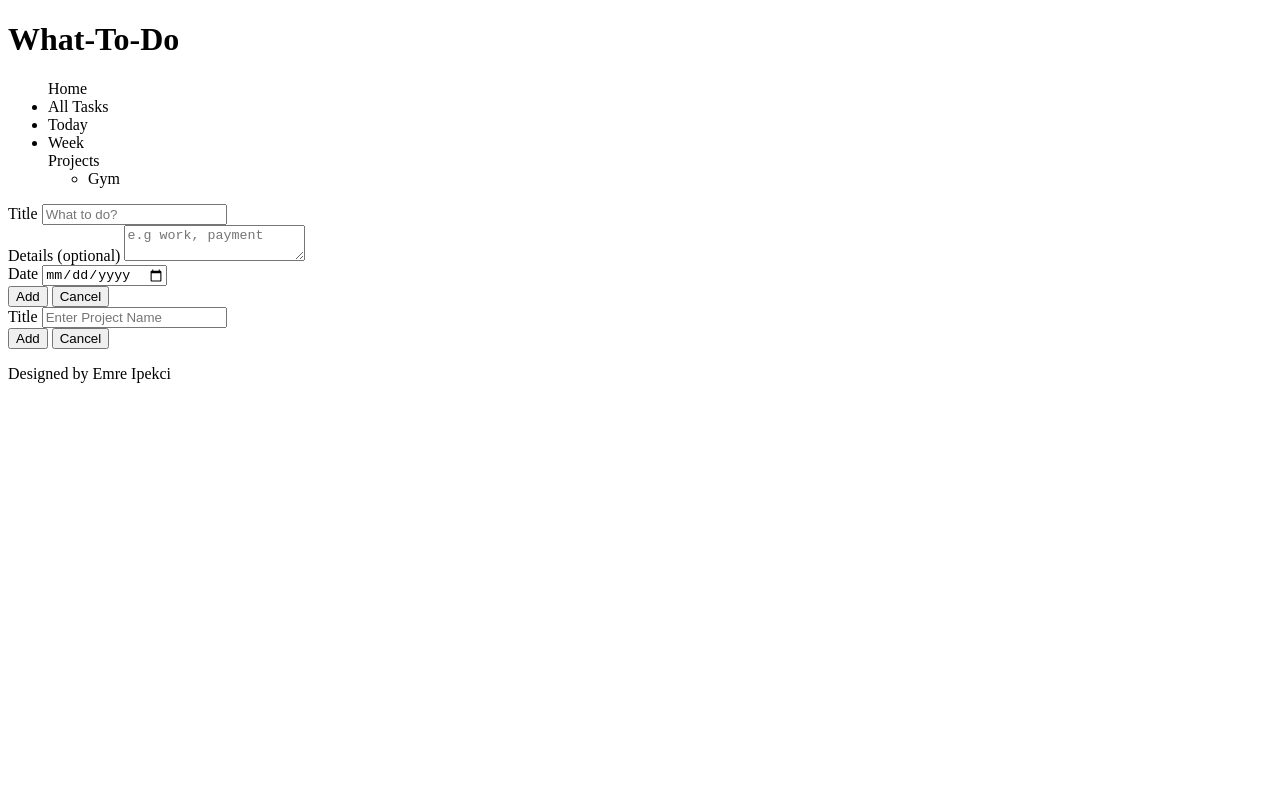
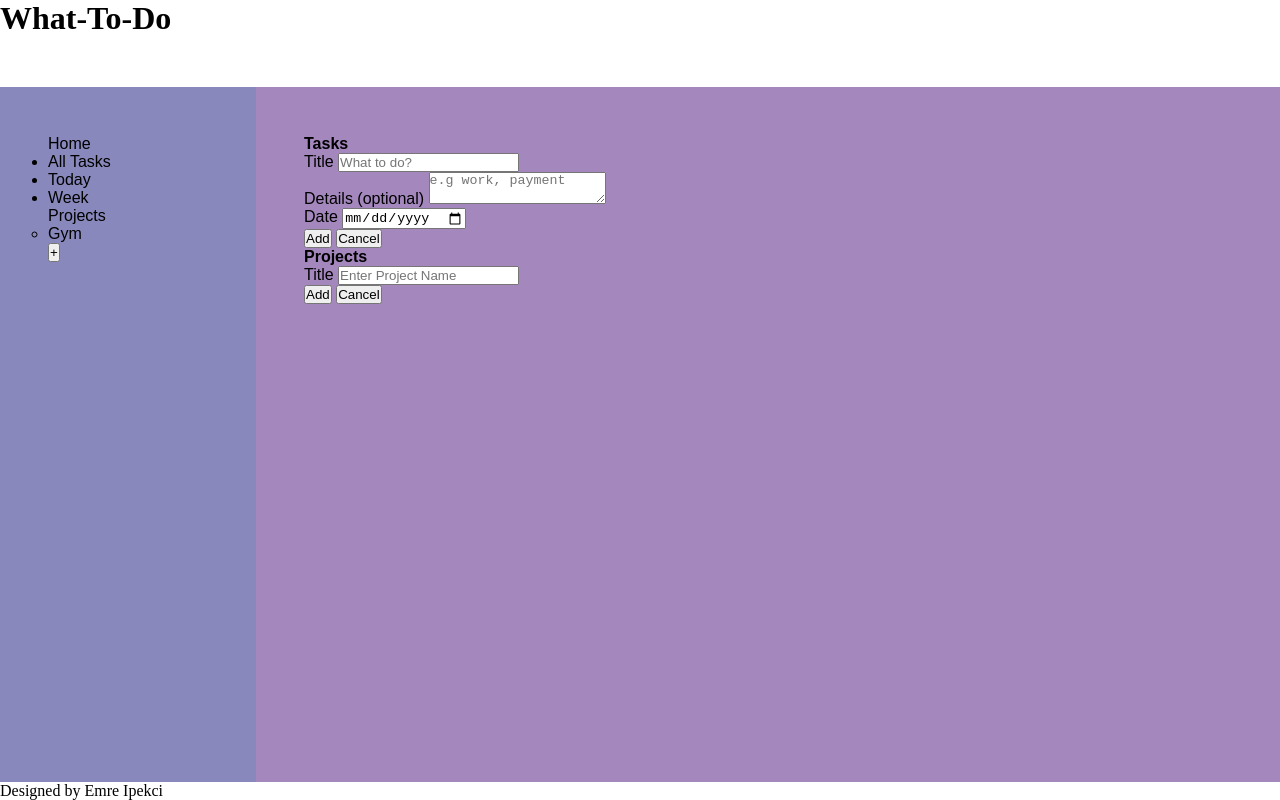
Before and after one commit to emreipekci/todo-list, a website built with webpack: page src/template.html in a window 1280 px wide. Built offline with nearby package versions, Linux system fonts and the light colour scheme.

Commit message:
added basic UI

```diff
--- a/src/index.js
+++ b/src/index.js
@@ -0,0 +1 @@
+import "./styles.css";
--- a/src/styles.css
+++ b/src/styles.css
@@ -0,0 +1,36 @@
+* {
+    margin: 0;
+    padding: 0;
+}
+
+body {
+    height: 100vh;
+    display: grid;
+    grid-template-rows: 1fr 8fr auto;
+
+}
+
+header {
+    grid-row: 1;
+
+}
+
+#content {
+    grid-row: 2;
+    font-family: "Montserrat", sans-serif;
+    display: grid;
+    grid-template-columns: 1fr 4fr;
+
+}
+
+.sidebar-container {
+    grid-column: 1;
+    background-color: rgb(136, 136, 188);
+    padding: 3em;
+}
+
+.main-container {
+    grid-column: 2;
+    background-color: rgb(163, 135, 189);
+    padding: 3em;
+}
--- a/src/template.html
+++ b/src/template.html
@@ -4,10 +4,10 @@
     <meta charset="UTF-8">
     <meta name="viewport" content="width=device-width, initial-scale=1.0">
     <title>To-Do List</title>
-    <link rel="stylesheet" href="./styles.css">
 </head>
 <body>
-    <header class="header"><h1>What-To-Do</h1></header>
+    <header><h1>What-To-Do</h1></header>
+    <div id="content">
         <div class="sidebar-container">
             <ul class="nav">
                 <span>Home</span>
@@ -21,10 +21,12 @@
                     </li>
                 </ul>
             </ul>
+            <button>+</button>
         </div>
         <div class="main-container">
             <div class="task-container">
                 <form id="task-form">
+                    <p><strong>Tasks</strong></p>
                     <div class="form-input">
                         <label for="form-title">Title</label>
                         <input type="text" name="form-title" id="form-title" placeholder="What to do?">
@@ -45,6 +47,7 @@
             </div>
             <div class="project-container">
                 <form id="project-form">
+                    <p><strong>Projects</strong></p>
                     <div>
                         <label for="project-title">Title</label>
                         <input type="text" name="project-title" id="project-title" placeholder="Enter Project Name">
@@ -56,8 +59,7 @@
                 </form>
             </div>
         </div>
-
-
+    </div>
     <footer class="footer"><p>Designed by Emre Ipekci</p></footer>
 </body>
 </html>
--- a/webpack.config.js
+++ b/webpack.config.js
@@ -22,10 +22,6 @@ module.exports = {
   module: {
     rules: [
       {
-        test: /\.css$/i,
-        use: ["style-loader", "css-loader"],
-      },
-      {
         test: /\.html$/i,
         loader: "html-loader",
       },
@@ -33,6 +29,10 @@ module.exports = {
         test: /\.(png|svg|jpg|jpeg|gif)$/i,
         type: "asset/resource",
       },
+      {
+        test: /\.css$/i,
+        use: ["style-loader", "css-loader"],
+      }
     ],
   },
 };
```
Lines whose indentation alone changed are shown as unchanged.
